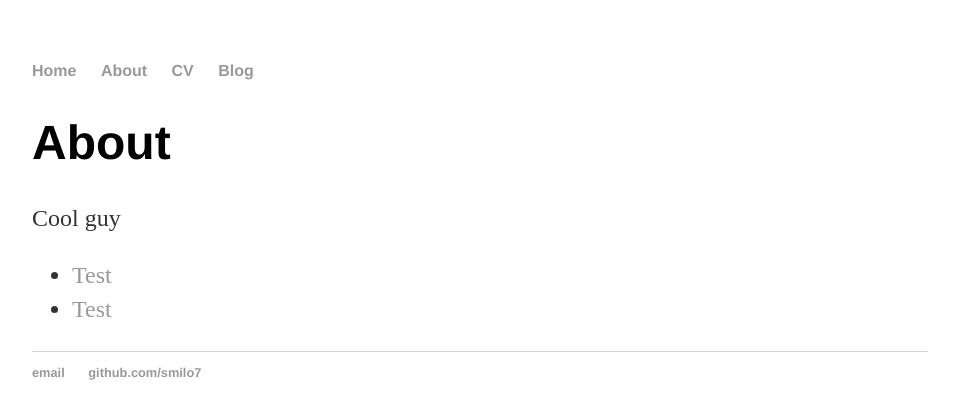
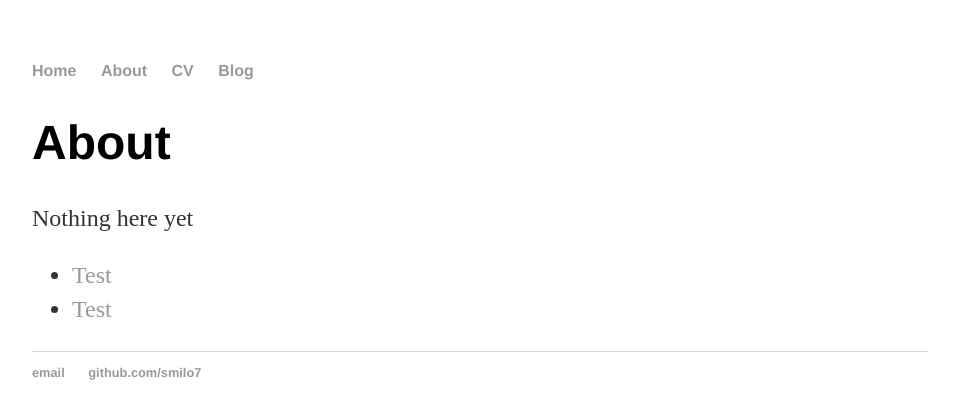
Before and after one commit to smilo7/smilo7.github.io, a Jekyll site: the page built from about/index.html, in a window 1280 px wide. Shown: the top 419 px of the page, without its empty margins (160-1119 px from the left). Built offline with Jekyll 4.4.1, drawn with Linux system fonts in a browser that asks for light colours.

Commit message:
about update

```diff
--- a/about/index.html
+++ b/about/index.html
@@ -5,7 +5,7 @@ title: About
 
 		<div class="about">
 			<h1>About</h1>
-			<p>Cool guy</p>
+			<p>Nothing here yet</p>
 
 			<ul class="contacts">
 				<li><a href="#">Test</a></li>
```
